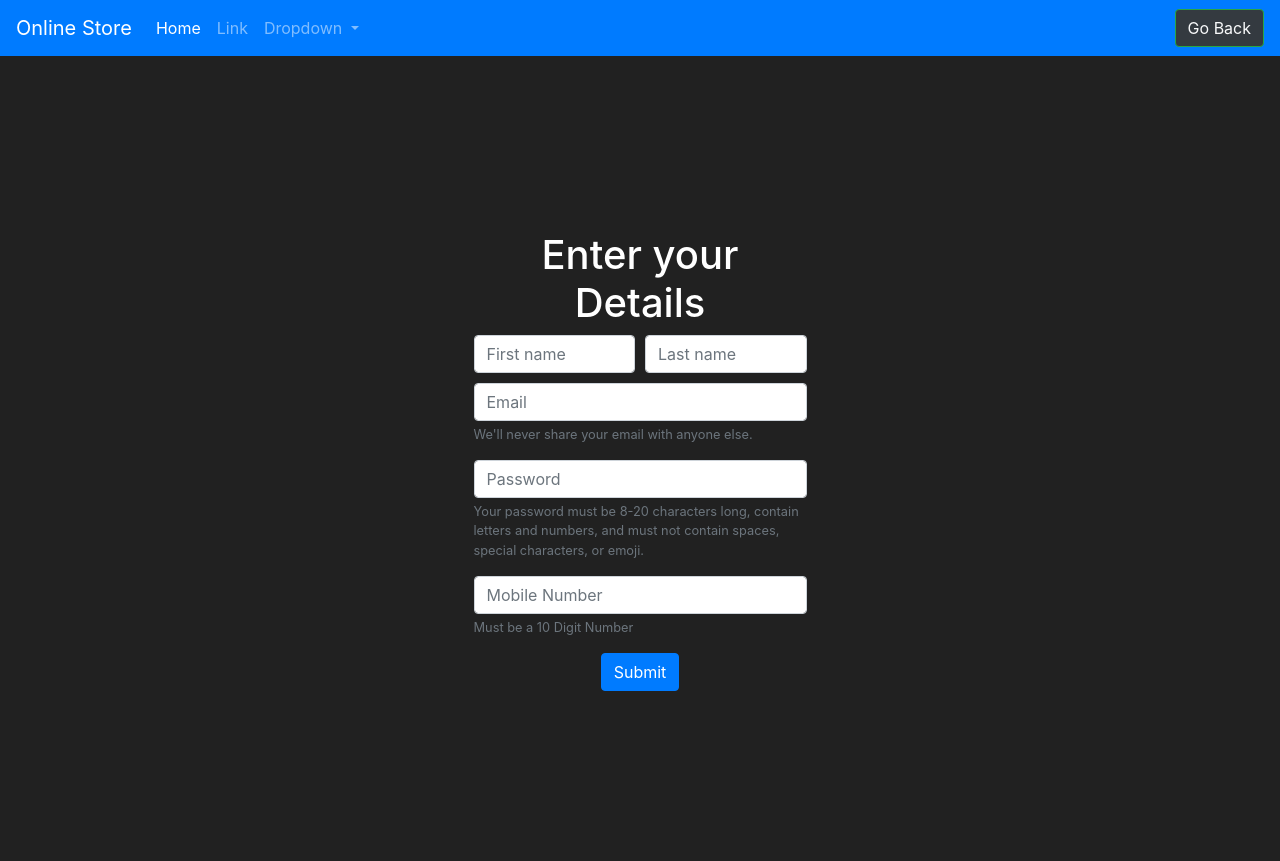
After one commit to vibhorag101/ECommerce-Grocery-Store, a Flask app: template market/templates/addDelivery.html in a window 1280 px wide. The commit adds this page. Run offline with Flask 2, Linux system fonts and the light colour scheme; the template is opened without the code that fills it, so the values that code supplies are empty; parts of the project's set-up code (start-up, migrations or seed data) failed here and were passed over.

Commit message:
Add Delivery Boy

```diff
--- /dev/null
+++ b/market/templates/addDelivery.html
@@ -0,0 +1,48 @@
+{% extends 'base.html' %}
+{% block title %}
+  Register Delivery Person
+{% endblock %}
+
+{% block content %}
+<div class ="d-flex justify-content-center align-items-center min-vh-100" >
+<div style="max-width: 30%;">
+<form method ="POST" action="">
+  <h1 class="text-center">
+    Enter your Details
+  </h1>
+    <div class="form-row">
+        <div class="col">
+          <input type="text" class="form-control" placeholder="First name" name="First_Name">
+        </div>
+        <div class="col">
+          <input type="text" class="form-control" placeholder="Last name" name="Last_Name">
+        </div>
+    </div>
+
+    <div class="form-group" style="padding-top: 10px;">
+      <input type="email" class="form-control" id="exampleInputEmail1" aria-describedby="emailHelp" placeholder="Email"
+      name = "Email">
+      <small id="emailHelp" class="form-text text-muted">We'll never share your email with anyone else.</small>
+    </div>
+    <div class="form-group" >
+      <input type="password" class="form-control" id="exampleInputPassword1" placeholder="Password" name="Password">
+      <small id="passwordHelpBlock" class="form-text text-muted">
+        Your password must be 8-20 characters long, contain letters and numbers, and must not contain spaces, special characters, or emoji.
+      </small>
+    </div>
+    <div class="form-group">
+      <input type="text" class="form-control" id="formGroupExampleInput" placeholder="Mobile Number" name="Mobile_No">
+      <small id="emailHelp" class="form-text text-muted">Must be a 10 Digit Number</small>
+    </div>
+  <div class="text-center">
+    <button type="submit" class="btn btn-primary">Submit</button>
+  </div>
+  </form>
+</div>
+</div>
+{% endblock %}
+
+{% block navBar %}
+<a class="btn btn-outline-success my-2 my-sm-0 text-light bg-dark" href="/admin/{{admin_id}}">Go Back</a>
+
+{% endblock %}
--- a/market/templates/addOffer.html
+++ b/market/templates/addOffer.html
@@ -33,11 +33,6 @@
 {% endblock %}
 
 {% block navBar %}
-<div style="margin: 5px;">
-  <!-- <form class="form-inline my-2 my-lg-0" method="POST">
-      <button class="btn btn-danger my-2 my-sm-0 text-light " type="submit">Go Back</button>
-  </form>
-</div> -->
 <a class="btn btn-outline-success my-2 my-sm-0 text-light bg-dark" href="/admin/{{admin_id}}">Go Back</a>
 
 {% endblock %}
```
